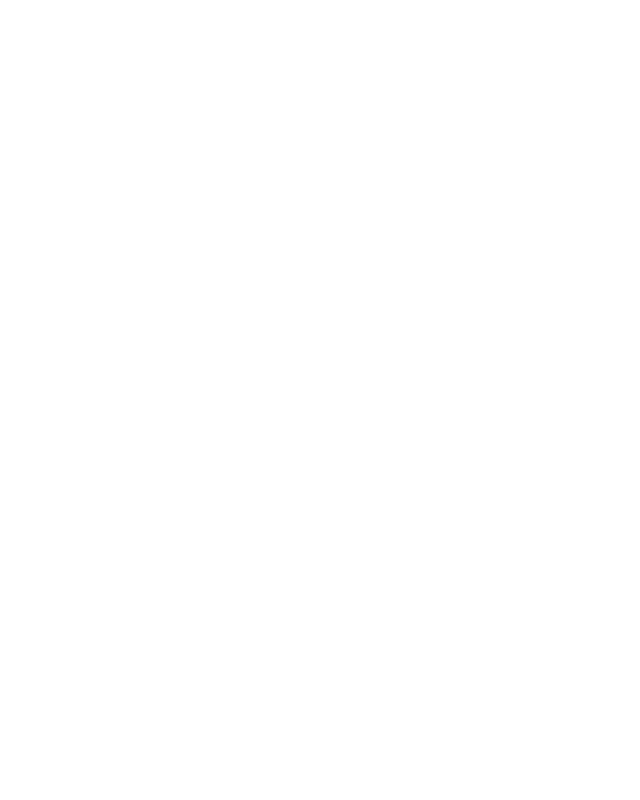
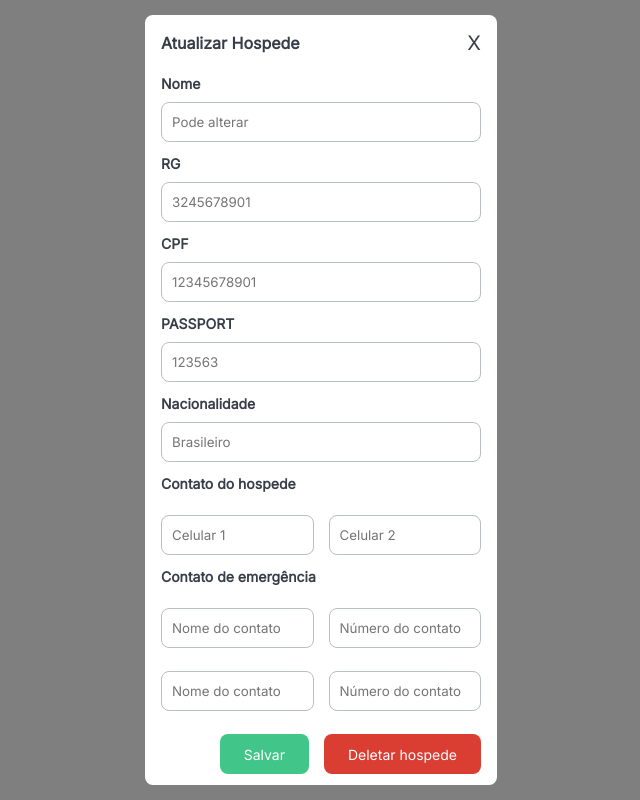
Before and after one commit to StayInn-O-Futuro-do-Gerenciamento/front-end, a React (Vite) app: page / in a window 1280 px wide. Shown: the whole page, without its empty margins (319-959 px from the left). Built offline with nearby package versions, Linux system fonts and the light colour scheme.

Commit message:
feat: modal update guest

```diff
--- a/src/App.tsx
+++ b/src/App.tsx
@@ -1,5 +1,11 @@
+import { ModalUpdateGuest } from "./components/componentModalUpdateGuest";
+
 function App() {
-  return <></>;
+  return (
+    <>
+      <ModalUpdateGuest></ModalUpdateGuest>
+    </>
+  );
 }
 
 export default App;
--- a/src/components/componentButton/style.ts
+++ b/src/components/componentButton/style.ts
@@ -41,7 +41,17 @@
           height: 40px;
           font-size: var(--font-size2);
           border-radius: var(--border-radius);
-          background-color: var(--orange-500);
+          background-color: var(--green-400);
+          color: var(--grey-00);
+          font-weight: var(--text-weight500);
+        `;
+      case "deleteGuest":
+        return css`
+          padding: 9.5px 24px 9.5px 24px;
+          height: 40px;
+          font-size: var(--font-size2);
+          border-radius: var(--border-radius);
+          background-color: var(--red-600);
           color: var(--grey-00);
           font-weight: var(--text-weight500);
         `;
--- a/src/components/componentContainerButtonModal/style.ts
+++ b/src/components/componentContainerButtonModal/style.ts
@@ -5,4 +5,5 @@
   display: flex;
   justify-content: end;
   gap: 15px;
+  padding-top: 10px;
 `;
--- a/src/components/componentContainerModal/style.ts
+++ b/src/components/componentContainerModal/style.ts
@@ -23,4 +23,12 @@
     background-color: var(--grey-00);
     padding: 16px;
   }
+
+  .modalUpdateGuest {
+    width: 352px;
+    height: 770px;
+    border-radius: var(--border-radius);
+    background-color: var(--grey-00);
+    padding: 16px;
+  }
 `;
--- a/src/components/componentForm/style.ts
+++ b/src/components/componentForm/style.ts
@@ -29,4 +29,18 @@
     border-radius: var(--border-radius);
     border-color: var(--grey-200);
   }
+
+  .phoneNumber {
+    display: flex;
+    align-items: center;
+    justify-content: center;
+    gap: 15px;
+  }
+
+  .emergencyContacts {
+    display: flex;
+    align-items: center;
+    justify-content: center;
+    gap: 15px;
+  }
 `;
--- /dev/null
+++ b/src/components/componentModalUpdateGuest/index.tsx
@@ -0,0 +1,56 @@
+import { Button } from "../componentButton";
+import { ContainerButtonModal } from "../componentContainerButtonModal";
+import { ContainerModal } from "../componentContainerModal";
+import { Form } from "../componentForm";
+import { HeaderModal } from "../componentHeaderModal";
+import { Input } from "../componentInput";
+
+export const ModalUpdateGuest = () => {
+  return (
+    <ContainerModal>
+      <div className="modalUpdateGuest">
+        <HeaderModal>
+          Atualizar Hospede{" "}
+          <Button buttonVariation="closeModal" type="button">
+            X
+          </Button>
+        </HeaderModal>
+
+        <Form>
+          <Input type="text" label="Nome" placeholder="Pode alterar" />
+          <Input type="text" label="RG" placeholder="3245678901" />
+          <Input type="text" label="CPF" placeholder="12345678901" />
+          <Input type="text" label="PASSPORT" placeholder="123563" />
+          <Input type="text" label="Nacionalidade" placeholder="Brasileiro" />
+          <label htmlFor="">
+            <strong>Contato do hospede</strong>
+          </label>
+          <div className="phoneNumber">
+            <Input type="number" placeholder="Celular 1" />
+            <Input type="number" placeholder="Celular 2" />
+          </div>
+          <label htmlFor="">
+            <strong>Contato de emergência</strong>
+          </label>
+          <div className="emergencyContacts">
+            <Input type="text" placeholder="Nome do contato" />
+            <Input type="number" placeholder="Número do contato" />
+          </div>
+          <div className="emergencyContacts">
+            <Input type="text" placeholder="Nome do contato" />
+            <Input type="number" placeholder="Número do contato" />
+          </div>
+
+          <ContainerButtonModal>
+            <Button buttonVariation="saveModal" type="button">
+              Salvar
+            </Button>
+            <Button buttonVariation="deleteGuest" type="button">
+              Deletar hospede
+            </Button>
+          </ContainerButtonModal>
+        </Form>
+      </div>
+    </ContainerModal>
+  );
+};
```
